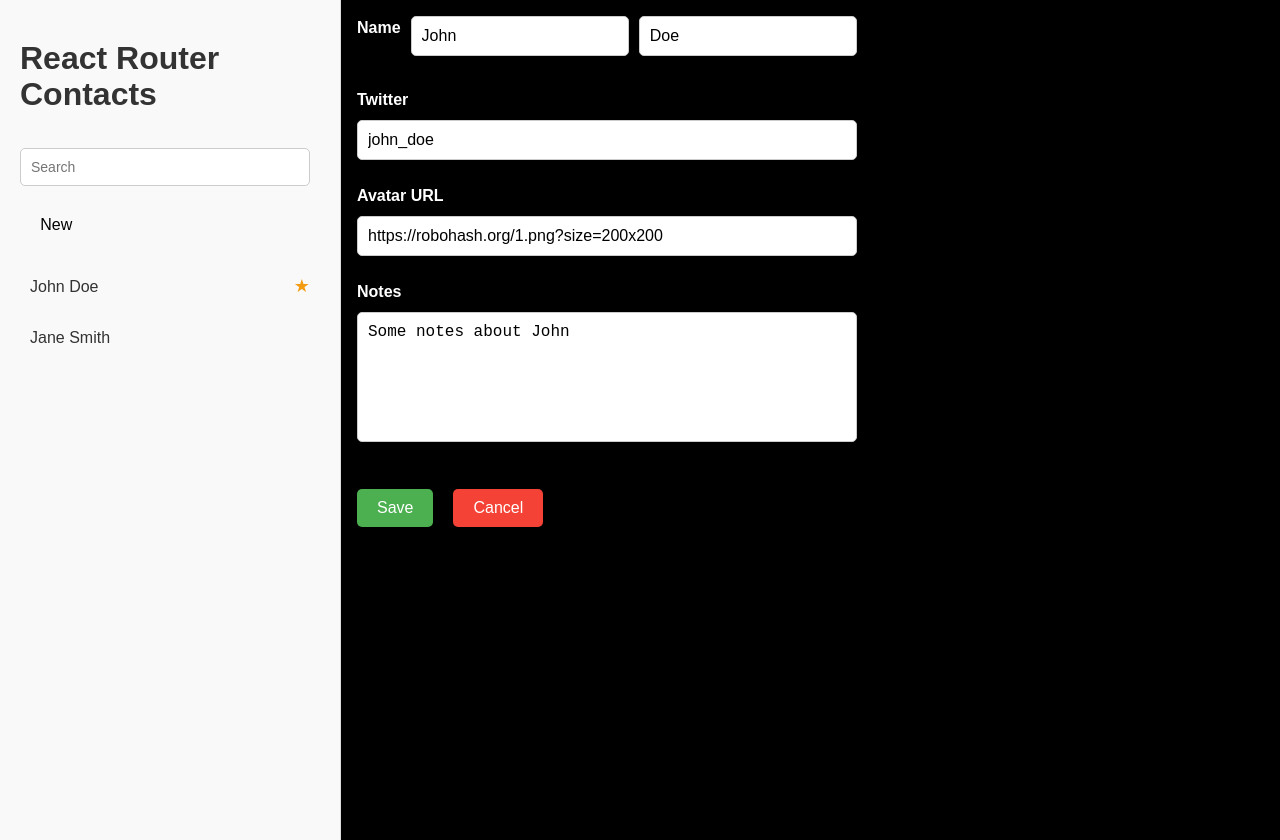
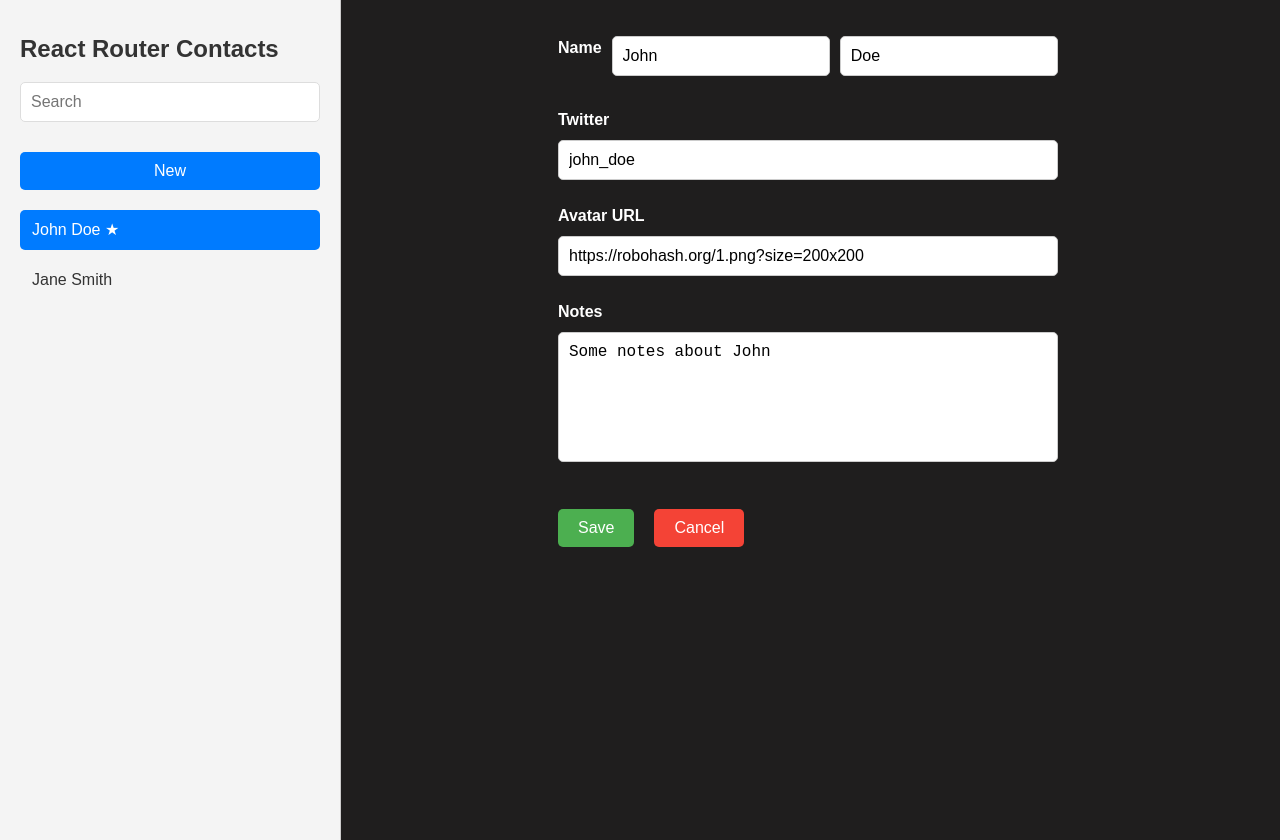
Before and after one commit to kimanthigregory/react-router, a React (Vite) app: page /contacts/1/edit in a window 1280 px wide. Built offline with nearby package versions, Linux system fonts and the light colour scheme.

Commit message:
add delete route

```diff
--- a/src/main.jsx
+++ b/src/main.jsx
@@ -11,6 +11,8 @@ import ErrorPage from "./error-page";
 import "./index.css";
 import Contact, { loader as contactLoader } from "./routes/contact";
 import EditContact, { action as editAction } from "./routes/edit";
+import { action as destroyAction } from "./routes/destroy";
+import Index from "./routes";
 
 const router = createBrowserRouter([
   {
@@ -20,6 +22,7 @@ const router = createBrowserRouter([
     loader: rootLoader,
     action: rootAction,
     children: [
+      { index: true, element: <Index /> },
       {
         path: "contacts/:contactId",
         element: <Contact />,
@@ -31,6 +34,11 @@ const router = createBrowserRouter([
         loader: contactLoader,
         action: editAction,
       },
+      {
+        path: "contacts/:contactId/destroy",
+        action: destroyAction,
+        errorElement: <div>oops! There was an error</div>,
+      },
     ],
   },
 ]);
--- a/src/routes/contacts.js
+++ b/src/routes/contacts.js
@@ -19,7 +19,6 @@ let contacts = [
   },
 ];
 
-console.log(contacts);
 export async function getContacts() {
   return contacts;
 }
@@ -48,7 +47,6 @@ export async function updateContact(contactId, updatedFields) {
   if (contactIndex === -1) {
     throw new Error(`Contact with ID ${contactId} not found`);
   }
-  console.log(updatedFields);
 
   // Update the contact's fields
   contacts[contactIndex] = {
@@ -58,3 +56,16 @@ export async function updateContact(contactId, updatedFields) {
 
   return contacts[contactIndex]; // Return the updated contact
 }
+
+// Function to delete a contact
+export async function deleteContact(contactId) {
+  const contactIndex = contacts.findIndex(
+    (contact) => contact.id === contactId
+  );
+  if (contactIndex === -1) {
+    throw new Error(`Contact with ID ${contactId} not found`);
+  }
+
+  // Remove the contact from the array
+  contacts.splice(contactIndex, 1);
+}
--- /dev/null
+++ b/src/routes/destroy.jsx
@@ -0,0 +1,7 @@
+import { redirect } from "react-router-dom";
+import { deleteContact } from "./contacts";
+
+export async function action({ params }) {
+  await deleteContact(params.contactId);
+  return redirect("/");
+}
--- a/src/routes/edit.jsx
+++ b/src/routes/edit.jsx
@@ -1,4 +1,4 @@
-import { Form, useLoaderData, redirect } from "react-router-dom";
+import { Form, useLoaderData, redirect, useNavigate } from "react-router-dom";
 import "./edit.css";
 import { updateContact } from "./contacts";
 
@@ -12,6 +12,7 @@ export async function action({ request, params }) {
 
 export default function EditContact() {
   const { contact } = useLoaderData();
+  const Navigate = useNavigate();
 
   return (
     <Form method="post" id="contact-form">
@@ -57,7 +58,14 @@ export default function EditContact() {
       </label>
       <p>
         <button type="submit">Save</button>
-        <button type="button">Cancel</button>
+        <button
+          type="button"
+          onClick={() => {
+            Navigate(-1);
+          }}
+        >
+          Cancel
+        </button>
       </p>
     </Form>
   );
--- /dev/null
+++ b/src/routes/index.jsx
@@ -0,0 +1,10 @@
+export default function Index() {
+  return (
+    <p id="zero-state">
+      This is a demo for React Router.
+      <br />
+      Check out{" "}
+      <a href="https://reactrouter.com">the docs at reactrouter.com</a>.
+    </p>
+  );
+}
--- a/src/routes/root.jsx
+++ b/src/routes/root.jsx
@@ -1,5 +1,12 @@
 import "../routes/router.css";
-import { Outlet, Link, useLoaderData, Form, redirect } from "react-router-dom";
+import {
+  Outlet,
+  NavLink,
+  useLoaderData,
+  Form,
+  redirect,
+  useNavigation,
+} from "react-router-dom";
 import { getContacts, createContacts } from "./contacts";
 
 export async function loader() {
@@ -11,10 +18,23 @@ export async function action() {
   const contact = await createContacts();
   return redirect(`/contacts/${contact.id}/edit`);
 }
+
 export default function Root() {
   const { contacts } = useLoaderData();
+  const navigation = useNavigation();
+  console.log(navigation.state);
+
   return (
     <>
+      {/* Loading Bar */}
+      <div className="loading">
+        <div
+          id="loading-bar"
+          className={navigation.state == "idle" ? "loading-visible" : ""}
+        >
+          .
+        </div>
+      </div>
       <div id="sidebar">
         <h1>React Router Contacts</h1>
         <div>
@@ -38,7 +58,12 @@ export default function Root() {
             <ul>
               {contacts.map((contact) => (
                 <li key={contact.id}>
-                  <Link to={`contacts/${contact.id}`}>
+                  <NavLink
+                    to={`contacts/${contact.id}`}
+                    className={({ isActive, isPending }) =>
+                      isActive ? "active" : isPending ? "pending" : ""
+                    }
+                  >
                     {contact.first || contact.last ? (
                       <>
                         {contact.first} {contact.last}
@@ -47,7 +72,7 @@ export default function Root() {
                       <i>No Name</i>
                     )}{" "}
                     {contact.favorite && <span>★</span>}
-                  </Link>
+                  </NavLink>
                 </li>
               ))}
             </ul>
--- a/src/routes/router.css
+++ b/src/routes/router.css
@@ -1,106 +1,129 @@
-/* router.css */
+/* General reset */
+body {
+  margin: 0;
+  font-family: Arial, sans-serif;
+}
 
-/* Sidebar styling */
+/* Sidebar styles */
+#sidebar {
+  width: 300px;
+  background-color: #f4f4f4;
+  padding: 20px;
+  border-right: 1px solid #ccc;
+  height: 100vh;
+  overflow-y: auto;
+  position: fixed;
+}
 
-#root {
-  display: flex;
+#sidebar h1 {
+  font-size: 1.5rem;
+  color: #333;
+  margin-bottom: 20px;
 }
-/* General Layout */
-#sidebar {
-  width: 300px; /* Fixed width for sidebar */
-  padding: 20px;
-  background-color: #f9f9f9; /* Light gray background */
-  border-right: 1px solid #ddd; /* Subtle border */
-  height: 100vh; /* Full-height sidebar */
+
+#sidebar form {
   display: flex;
   flex-direction: column;
-  gap: 20px;
-}
-#sidebar h1 {
-  font-size: 2rem;
-  color: #333;
-  margin-bottom: 1rem;
-}
-/* Search Form */
-#search-form {
-  display: flex;
   gap: 10px;
   margin-bottom: 20px;
 }
 
-#search-form input[type="search"] {
-  width: 100%;
+#sidebar input {
   padding: 10px;
-  border: 1px solid #ccc;
+  border: 1px solid #ddd;
   border-radius: 5px;
-  font-size: 14px;
-  color: #333;
+  font-size: 1rem;
 }
 
-#search-form button {
+#sidebar button {
   padding: 10px 15px;
   background-color: #007bff;
   color: #fff;
   border: none;
   border-radius: 5px;
+  font-size: 1rem;
   cursor: pointer;
-  font-size: 14px;
-  font-weight: bold;
+  transition: background-color 0.3s ease;
 }
 
-#search-form button:hover {
-  background-color: #0056b3; /* Darker blue on hover */
+#sidebar button:hover {
+  background-color: #0056b3;
 }
 
-/* Contact List */
-nav ul {
-  list-style-type: none;
+/* Navigation styles */
+#sidebar nav ul {
+  list-style: none;
   padding: 0;
   margin: 0;
 }
 
-nav ul li {
+#sidebar nav li {
   margin-bottom: 10px;
 }
 
-nav ul li a {
+#sidebar nav a {
   text-decoration: none;
-  font-size: 16px;
   color: #333;
-  padding: 8px 10px;
+  font-size: 1rem;
+  padding: 8px 12px;
+  display: block;
   border-radius: 5px;
-  display: flex;
-  justify-content: space-between;
-  align-items: center;
+  transition: background-color 0.3s ease, color 0.3s ease;
 }
 
-nav ul li a:hover {
-  background-color: #e0e0e0; /* Subtle gray background */
+/* Active and hover states */
+#sidebar nav a.active {
+  background-color: #007bff;
+  color: white;
 }
 
-nav ul li a:focus,
-nav ul li a.selected {
-  background-color: #007bff; /* Highlight selected */
-  color: #fff; /* White text on highlight */
+#sidebar nav a:hover:not(.active) {
+  background-color: #e9ecef;
+  color: #007bff;
 }
 
-/* Favorite Star */
-nav ul li a span {
-  color: #f39c12; /* Gold color for the star */
-  font-size: 18px;
-}
-
-/* Empty State */
-nav p {
-  color: #888;
+#sidebar nav a.pending {
+  color: #6c757d;
   font-style: italic;
 }
 
-/* Responsive Design */
-@media (max-width: 768px) {
-  #sidebar {
-    width: 100%;
-    border-right: none;
-    border-bottom: 1px solid #ddd;
+/* Detail section styles */
+#detail {
+  margin-left: 320px;
+  padding: 20px;
+  background-color: #1f1e1e;
+  height: 100vh;
+  overflow-y: auto;
+}
+/* Loading bar styles */
+#loading-bar {
+  position: fixed;
+  top: 0;
+  left: 0;
+  height: 10px;
+  visibility: hidden;
+  background-color: #007bff;
+  z-index: 9999;
+  transition: visibility 0.3s ease;
+}
+
+.loading-visible {
+  visibility: visible;
+  animation: loading-animation 0.5s ease-in-out infinite;
+}
+
+/* Loading animation (makes it smooth) */
+@keyframes loading-animation {
+  0% {
+    transform: translateX(-100%);
+  }
+  50% {
+    transform: translateX(0%);
+  }
+  100% {
+    transform: translateX(100%);
   }
 }
+.loading {
+  width: 1000px;
+}
```
